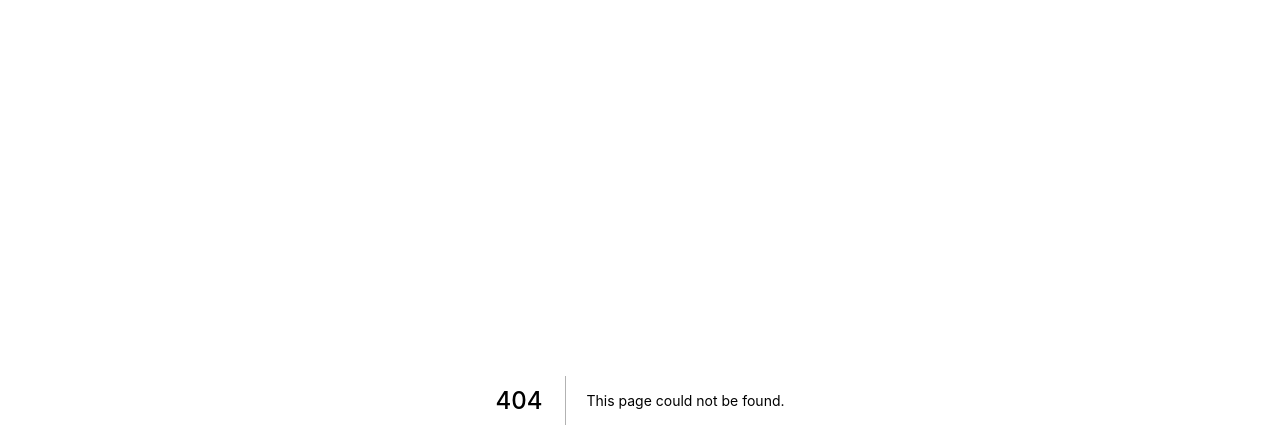
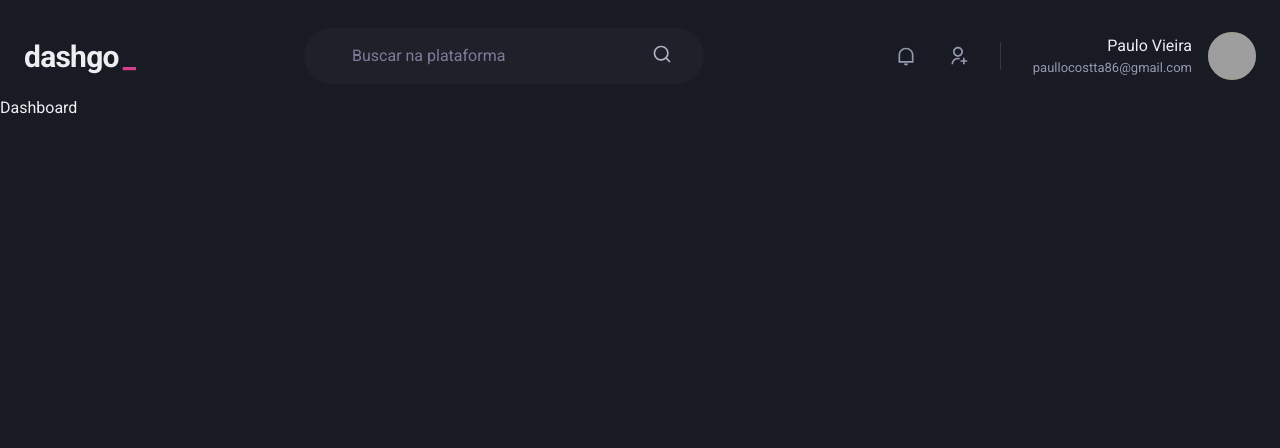
Before and after one commit to paulorcvieira/dashgo-nextjs-chakra, a Next.js app: page /dashboard in a window 1280 px wide. Before the commit this address had no page. Shown: the top 448 px of the page. Built offline with nearby package versions, Linux system fonts and the light colour scheme; grey boxes are pictures that could not be loaded.

Commit message:
feat: create header

```diff
--- /dev/null
+++ b/src/components/Header.tsx
@@ -0,0 +1,95 @@
+import { Flex, Text, Input, Icon, HStack, Box, Avatar } from '@chakra-ui/react'
+import {
+  RiSearchLine,
+  RiNotificationLine,
+  RiUserAddLine,
+} from '../styles/icons'
+
+export default function Header() {
+  return (
+    <Flex
+      as="header"
+      w="100%"
+      maxW={1480}
+      h="20"
+      mx="auto"
+      mt="4"
+      px="6"
+      align="center"
+    >
+      <Text
+        fontSize="3xl"
+        fontWeight="bold"
+        letterSpacing="tight"
+        w="64"
+      >
+        dashgo
+        <Text as="span" m="1" color="pink.500">_</Text>
+      </Text>
+
+      <Flex
+        as="label"
+        flex="1"
+        py="4"
+        px="8"
+        ml="6"
+        maxW={400}
+        alignSelf="center"
+        color="gray.200"
+        position="relative"
+        bg="gray.800"
+        borderRadius="full"
+      >
+        <Input
+          color="gray.50"
+          variant="unstyled"
+          px="4"
+          mr="4"
+          placeholder="Buscar na plataforma"
+          _placeholder={{ color: 'gray.400' }}
+        />
+
+        <Icon as={RiSearchLine} fontSize="20" />
+      </Flex>
+
+      <Flex
+        align="center"
+        ml="auto"
+      >
+        <HStack
+          spacing="8"
+          mx="8"
+          pr="8"
+          py="1"
+          color="gray.300"
+          borderRightWidth={1}
+          borderColor="gray.700"
+        >
+          <Icon as={RiNotificationLine} fontSize="20" />
+          <Icon as={RiUserAddLine} fontSize="20" />
+        </HStack>
+
+        <Flex
+          align="center"
+        >
+          <Box mr="4" textAlign="right">
+            <Text>Paulo Vieira</Text>
+            <Text
+              color="gray.300"
+              fontSize="small"
+            >
+              paullocostta86@gmail.com
+            </Text>
+          </Box>
+
+          <Avatar
+            size="md"
+            name="Paulo
+            Vieira"
+            src="https://github.com/paulorcvieira.png"
+          />
+        </Flex>
+      </Flex>
+    </Flex>
+  )
+}
--- /dev/null
+++ b/src/pages/dashboard.tsx
@@ -0,0 +1,10 @@
+import Header from "../components/Header";
+
+export default function Dashboard() {
+  return (
+    <>
+      <Header />
+      <h1>Dashboard</h1>
+    </>
+  )
+}
--- /dev/null
+++ b/src/styles/icons.ts
@@ -0,0 +1,5 @@
+export {
+  RiSearchLine,
+  RiNotificationLine,
+  RiUserAddLine,
+} from 'react-icons/ri'
```
